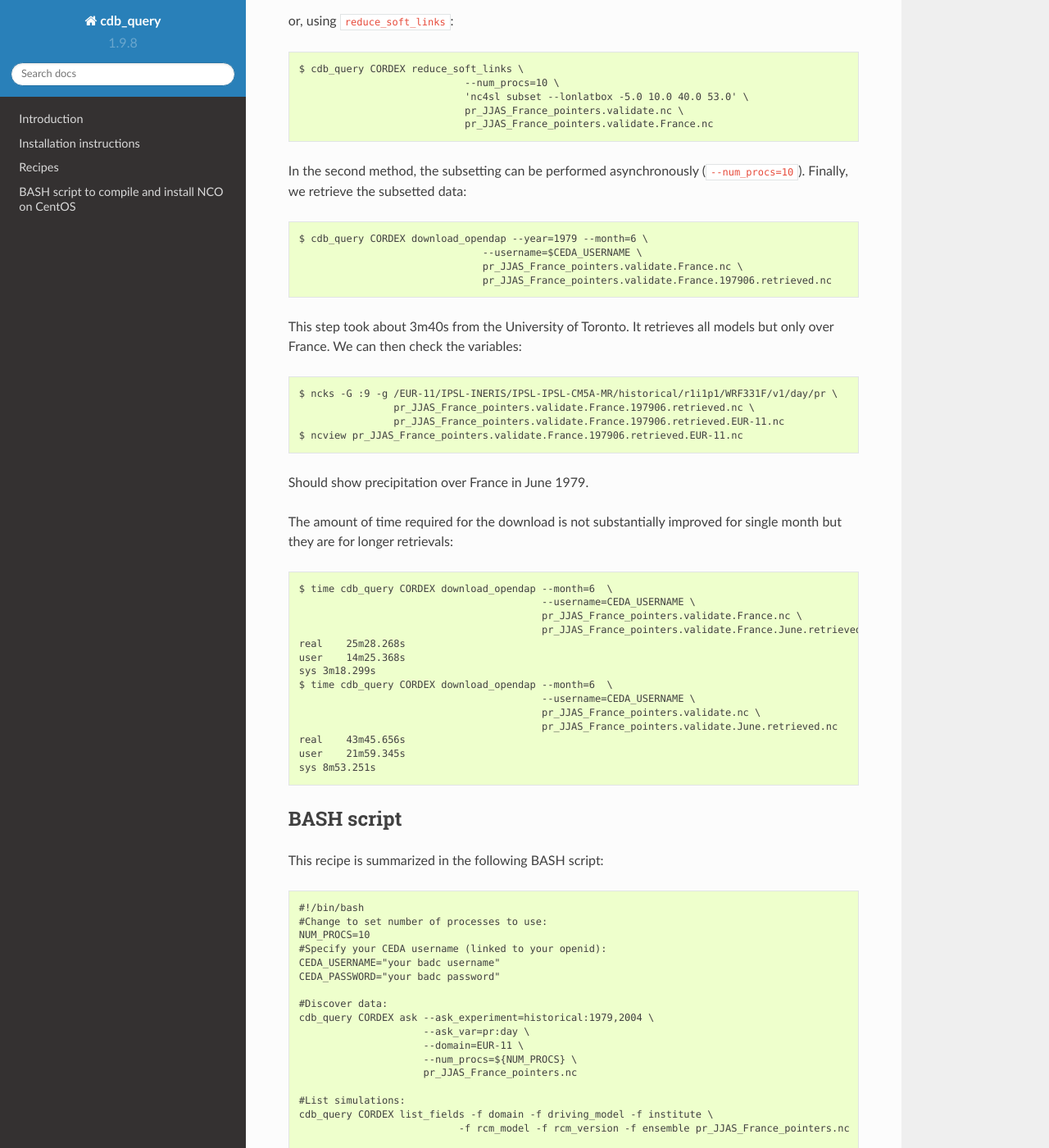
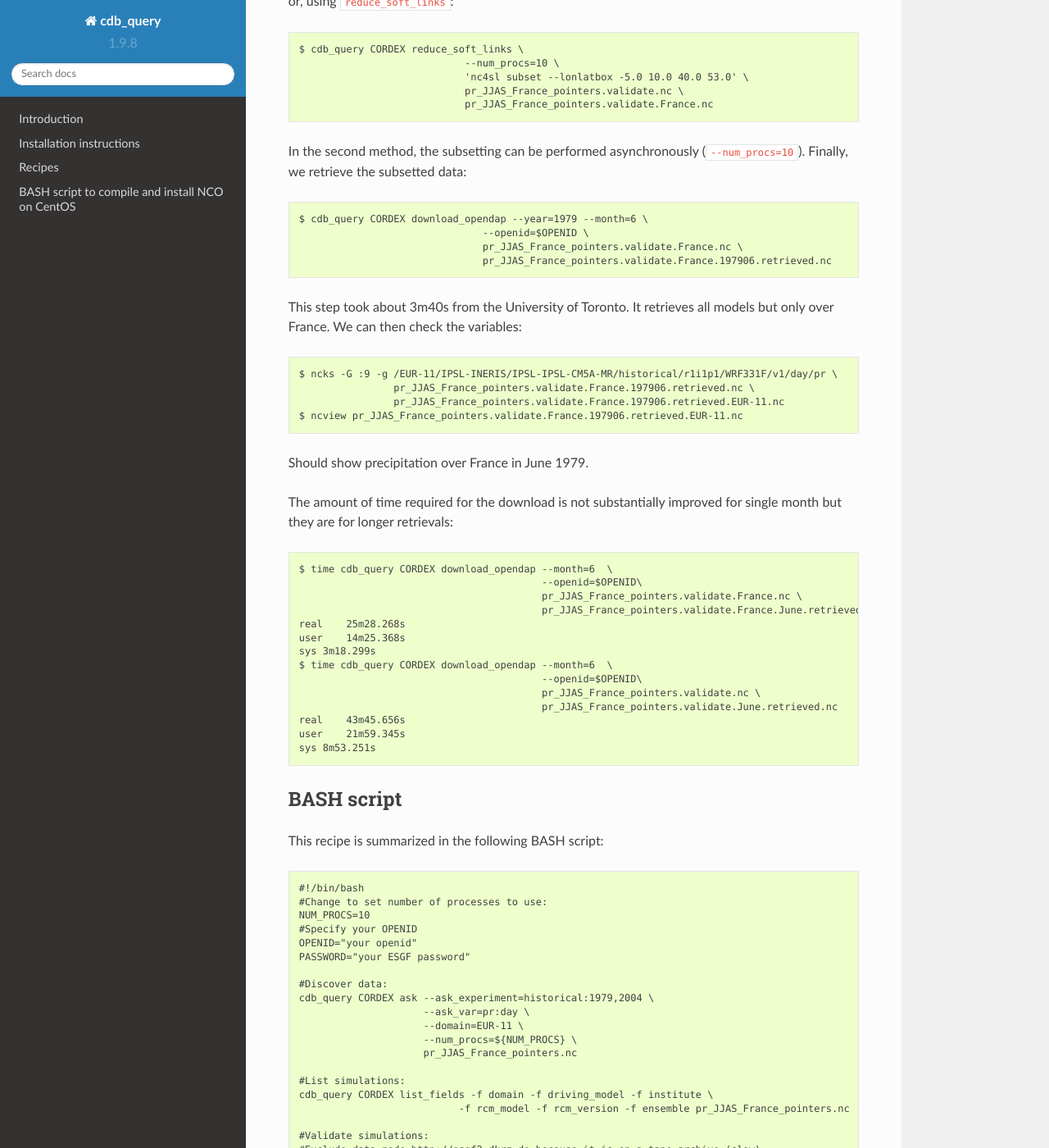
Before and after one commit to laliberte/cdb_query, a Sphinx documentation site: the page built from docs/recipe03.rst, in a window 1280 px wide and 1400 px high, scrolled down 4696 px. Shown: the whole window at 82% size. Built offline with Sphinx 7.4.7 and the Read the Docs theme 2.0.0, drawn with Linux system fonts in a browser that asks for light colours; some of the changed text lies outside the part shown.

```diff
--- a/docs/recipe03.rst
+++ b/docs/recipe03.rst
@@ -86,13 +86,13 @@
 Validating the simulations
 ^^^^^^^^^^^^^^^^^^^^^^^^^^
 .. warning::
-    From now on it is assumed that the user has installed appropriate certificates to retrieve data from the ESGF CORDEX archive.
-    The ``--username`` option combined with a CEDA account takes care of this.
+    From now on it is assumed that the user has installed properly resgistered with the ESGF.
+    Using the ``--openid`` option combined with an ESGF account takes care of this.
 
 To narrow down our results to the simulations that satisfy ALL the requested criteria, we can use  ::
 
         $ cdb_query CORDEX validate \
-                        --username=$CEDA_USERNAME \
+                        --openid=$OPENID \
                         --num_procs=10 \
                         pr_JJAS_France_pointers.nc \
                         pr_JJAS_France_pointers.validate.nc
@@ -120,7 +120,7 @@
 `cdb_query CORDEX` includes built-in functionality for retrieving the paths. It is used as follows ::
 
     $ cdb_query CORDEX download_files --out_download_dir=./in/CMIP5/ \
-                                    --username=$CEDA_USERNAME \
+                                    --openid=$OPENID \
                                     --download_all_files \
                                     pr_JJAS_France_pointers.validate.nc \
                                     pr_JJAS_France_pointers.validate.files.nc
@@ -140,7 +140,7 @@
 We retrieve the first month::
 
     $ cdb_query CORDEX download_opendap --year=1979 --month=6 \
-                                   --username=$CEDA_USERNAME \
+                                   --openid=$OPENID \
                                    pr_JJAS_France_pointers.validate.nc \
                                    pr_JJAS_France_pointers.validate.197906.retrieved.nc
 
@@ -192,7 +192,7 @@
 Finally, we retrieve the subsetted data::
 
     $ cdb_query CORDEX download_opendap --year=1979 --month=6 \
-                                   --username=$CEDA_USERNAME \
+                                   --openid=$OPENID \
                                    pr_JJAS_France_pointers.validate.France.nc \
                                    pr_JJAS_France_pointers.validate.France.197906.retrieved.nc
 
@@ -209,14 +209,14 @@
 The amount of time required for the download is not substantially improved for single month but they are for longer retrievals::
 
     $ time cdb_query CORDEX download_opendap --month=6  \
-                                             --username=CEDA_USERNAME \
+                                             --openid=$OPENID\
                                              pr_JJAS_France_pointers.validate.France.nc \
                                              pr_JJAS_France_pointers.validate.France.June.retrieved.nc
     real    25m28.268s
     user    14m25.368s
     sys 3m18.299s
     $ time cdb_query CORDEX download_opendap --month=6  \
-                                             --username=CEDA_USERNAME \
+                                             --openid=$OPENID\
                                              pr_JJAS_France_pointers.validate.nc \
                                              pr_JJAS_France_pointers.validate.June.retrieved.nc
     real    43m45.656s
@@ -230,9 +230,9 @@
     #!/bin/bash
     #Change to set number of processes to use:
     NUM_PROCS=10
-    #Specify your CEDA username (linked to your openid):
-    CEDA_USERNAME="your badc username"
-    CEDA_PASSWORD="your badc password"
+    #Specify your OPENID
+    OPENID="your openid"
+    PASSWORD="your ESGF password"
 
     #Discover data:
     cdb_query CORDEX ask --ask_experiment=historical:1979,2004 \
@@ -248,8 +248,8 @@
     #Validate simulations:
     #Exclude data_node http://esgf2.dkrz.de because it is on a tape archive (slow)
     #If you do not exclude it, it will likely be excluded because of its slow
-    echo $CEDA_PASSWORD | cdb_query CORDEX validate \
-                --username=$CEDA_USERNAME \
+    echo $PASSWORD | cdb_query CORDEX validate \
+                --openid=$OPENID \
                 --password_from_pipe \
                 --num_procs=${NUM_PROCS} \
                 --Xdata_node=http://esgf2.dkrz.de \
@@ -257,9 +257,9 @@
                 pr_JJAS_France_pointers.validate.nc
     #CHOOSE:
         # *1* Retrieve files:
-            #echo $CEDA_PASSWORD | cdb_query CORDEX download_files \
+            #echo $PASSWORD | cdb_query CORDEX download_files \
             #                    --out_download_dir=./in/CMIP5/ \
-            #                    --username=$CEDA_USERNAME \
+            #                    --openid=$OPENID \
             #                    --download_all_files \
             #                    --password_from_pipe \
             #                    pr_JJAS_France_pointers.validate.nc \
@@ -267,8 +267,8 @@
 
         # *2* Retrieve to netCDF:
             #Retrieve one month:
-            echo $CEDA_PASSWORD | cdb_query CORDEX download_opendap --year=1979 --month=6 \
-                               --username=$CEDA_USERNAME \
+            echo $PASSWORD | cdb_query CORDEX download_opendap --year=1979 --month=6 \
+                               --openid=$OPENID \
                                --password_from_pipe \
                                pr_JJAS_France_pointers.validate.nc \
                                pr_JJAS_France_pointers.validate.197906.retrieved.nc
@@ -286,8 +286,8 @@
                             pr_JJAS_France_pointers.validate.France.nc
 
             #We then retrieve the whole time series over France:
-            echo $CEDA_PASSWORD | cdb_query CORDEX download_opendap \
-                                 --username=$CEDA_USERNAME \
+            echo $PASSWORD | cdb_query CORDEX download_opendap \
+                                 --openid=$OPENID \
                                  --password_from_pipe \
                                  pr_JJAS_France_pointers.validate.France.nc \
                                  pr_JJAS_France_pointers.validate.France.retrieved.nc
```
Also changed, not shown: docs/install.rst (+9 -22 lines), docs/recipe01.rst (+13 -13 lines), docs/recipe04.rst (+6 -6 lines), docs/recipe05.rst (+9 -9 lines), docs/recipe06.rst (+4 -4 lines).
